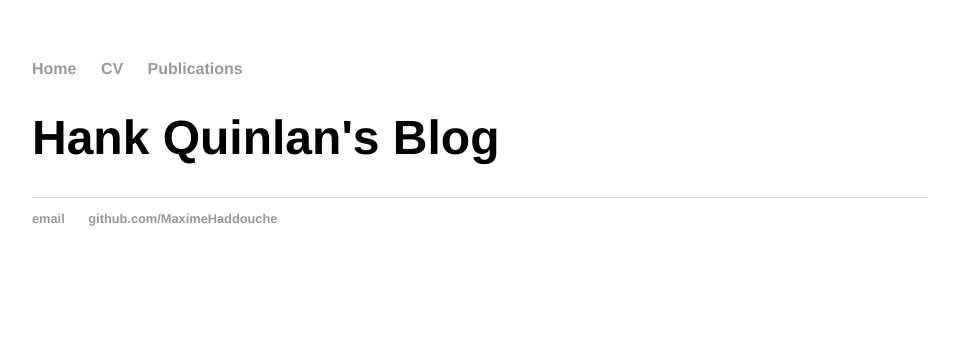
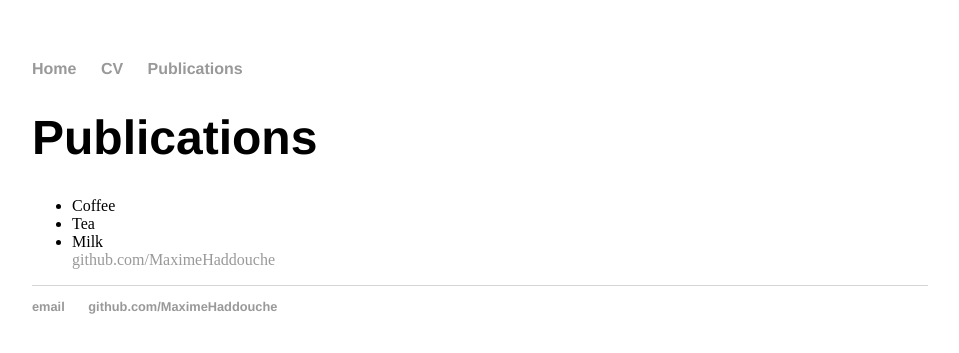
Before and after one commit to MaximeHaddouche/MaximeHaddouche.github.io, a Jekyll site: the page built from publications/index.html, in a window 1280 px wide. Shown: the top 353 px of the page, without its empty margins (160-1119 px from the left). Built offline with Jekyll 4.4.1, drawn with Linux system fonts in a browser that asks for light colours.

Commit message:
Update index.html

```diff
--- a/publications/index.html
+++ b/publications/index.html
@@ -1,5 +1,11 @@
 ---
 layout: default
-title: Hank Quinlan's Blog
+title: Publications
 ---
 	<h1>{{ page.title }}</h1>
+  	<ul>
+	  <li>Coffee</li>
+	  <li>Tea</li>
+	  <li>Milk</li
+	  <li><a href="https://github.com/maximehaddouche">github.com/MaximeHaddouche</a></li>
+	</ul>
```
